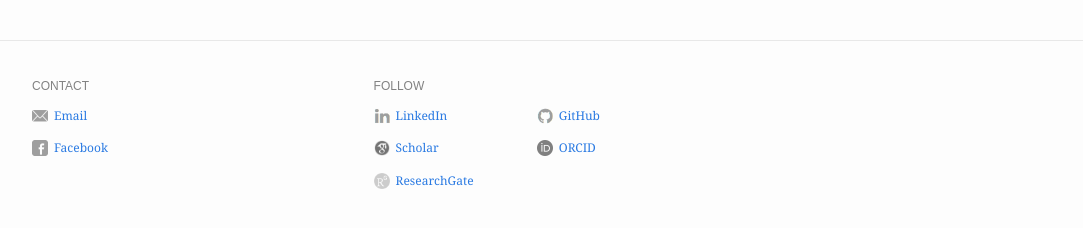
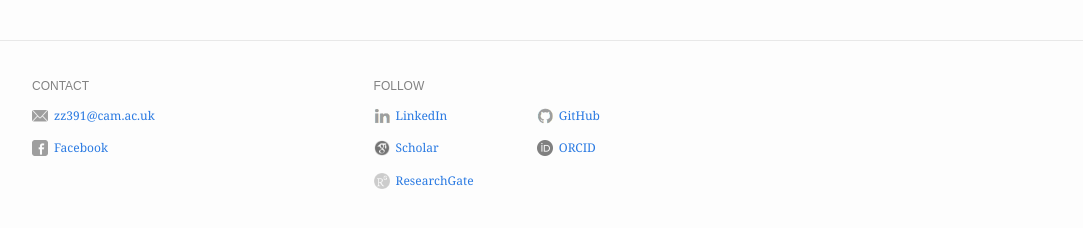
Before and after one commit to zhaocheng-zhang/zhaocheng-zhang.github.io, a Jekyll site: the page built from index.md, in a window 1280 px wide. Shown: the part 615-843 px from the top of the page, without its empty margins (98-1181 px from the left). Built offline with Jekyll 4.4.1, drawn with Linux system fonts in a browser that asks for light colours; part of the change alters nothing that is shown.

```diff
--- a/_config.yml
+++ b/_config.yml
@@ -23,6 +23,7 @@ footer:
     - type: email
       name: Email
       value: zz391@cam.ac.uk
+      cloak: false
     - type: facebook
       name: Facebook
       link: http://facebook.com/profile.php?id=100004522427762
```
